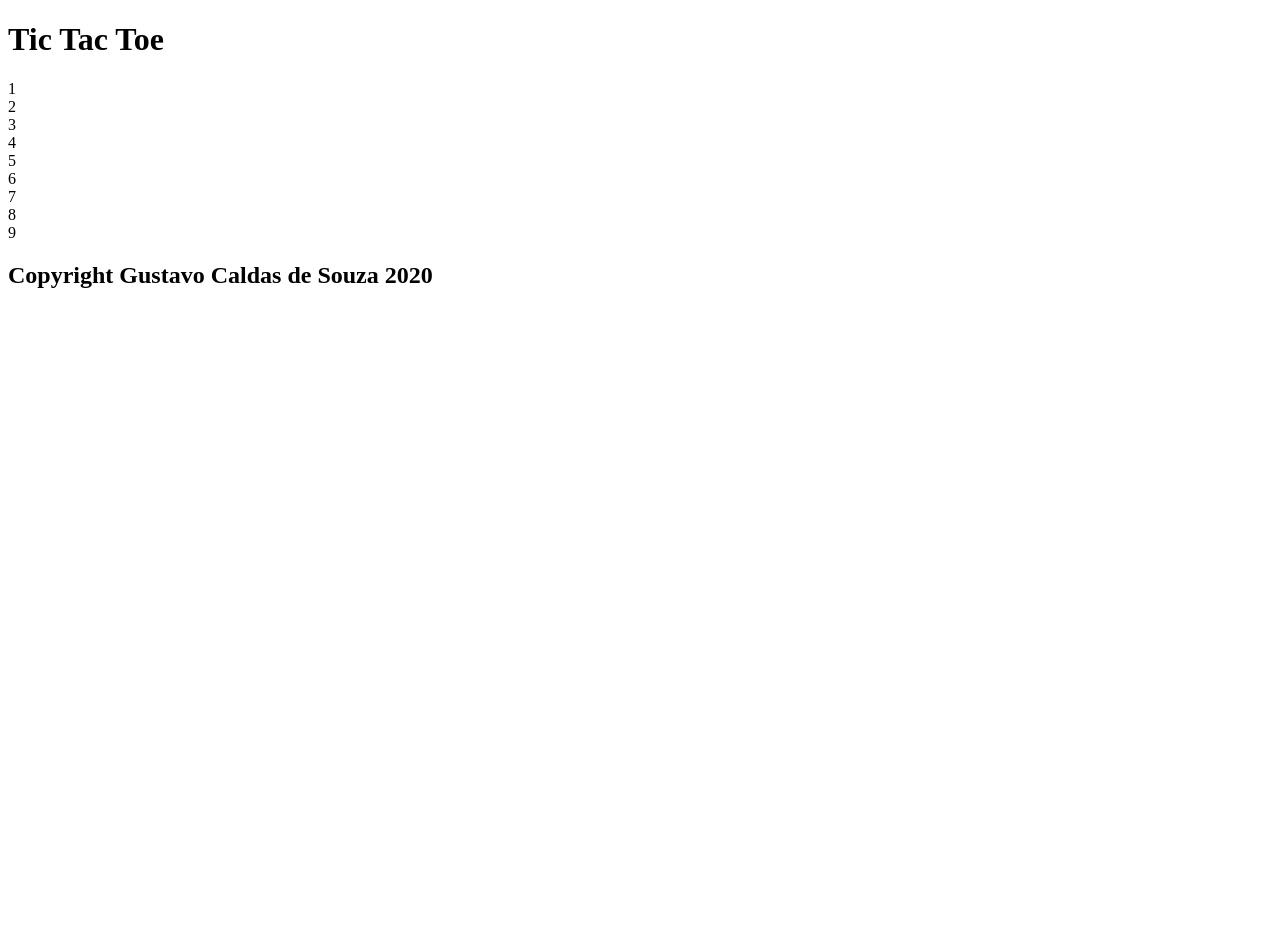
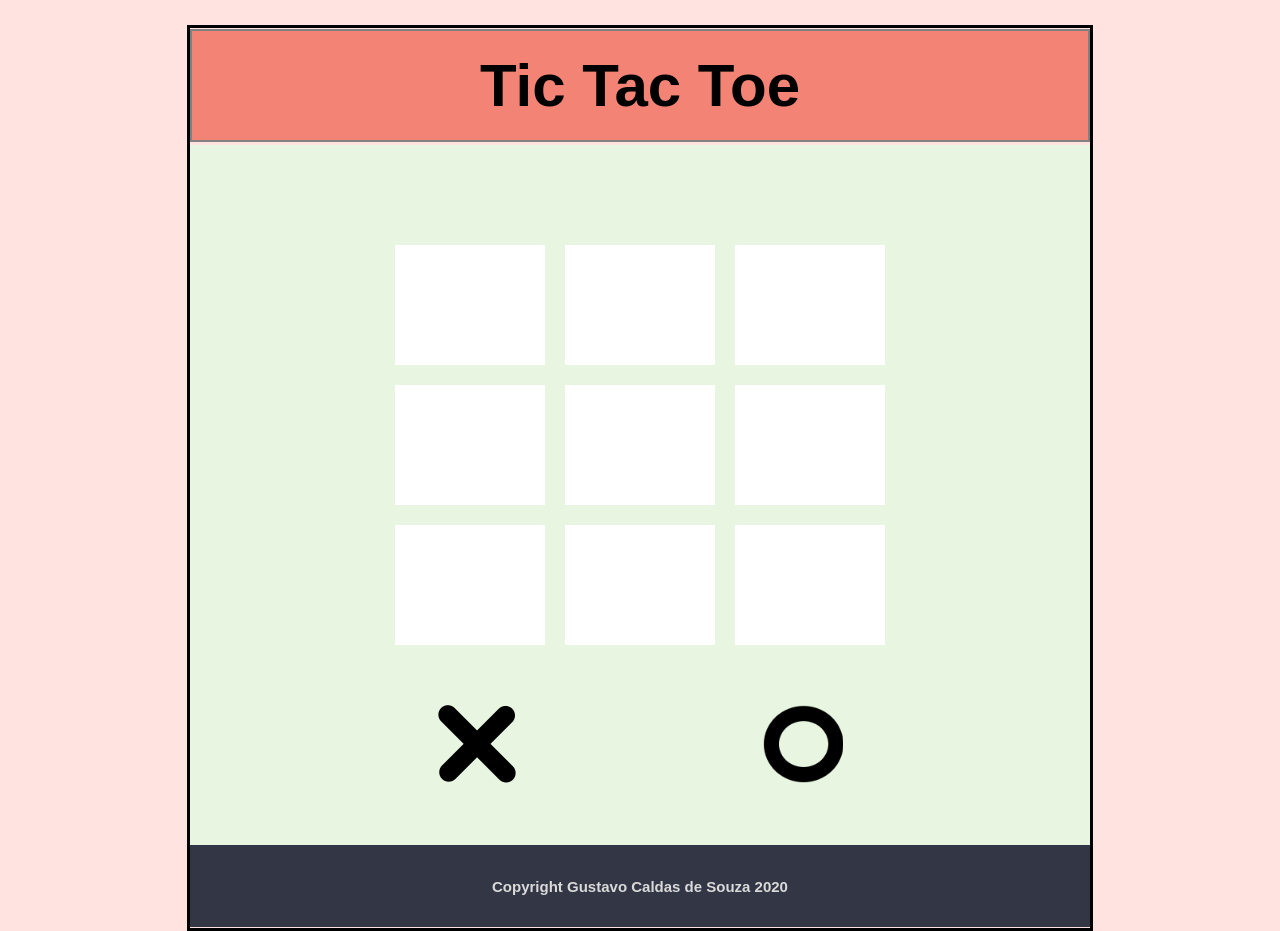
Before and after one commit to GustavoCaldas/TicTacToe, a plain HTML site: page index.html in a window 1280 px wide. Before the commit the page ends 800 px from the top, so only its background shows below. Drawn offline with Linux system fonts and the light colour scheme.

Commit message:
design 1.1

```diff
--- a/index.html
+++ b/index.html
@@ -3,7 +3,8 @@
 <head>
     <meta charset="UTF-8">
     <meta name="viewport" content="width=device-width, initial-scale=1.0">
-    <title>Document</title>
+    <link rel="stylesheet" href="./styles/style.css">
+    <title>Tic Tac Toe</title>
 </head>
 <body>
     <div id="container">
@@ -12,15 +13,19 @@
         </header>
         <main>
             <div id="grid">
-                <div id="pixel_0">1</div>
-                <div id="pixel_1">2</div>
-                <div id="pixel_2">3</div>
-                <div id="pixel_3">4</div>
-                <div id="pixel_4">5</div>
-                <div id="pixel_5">6</div>
-                <div id="pixel_6">7</div>
-                <div id="pixel_7">8</div>
-                <div id="pixel_8">9</div>
+                <div id="square_0" class="square"></div>
+                <div id="square_1" class="square"></div>
+                <div id="square_2" class="square"></div>
+                <div id="square_3" class="square"></div>
+                <div id="square_4" class="square"></div>
+                <div id="square_5" class="square"></div>
+                <div id="square_6" class="square"></div>
+                <div id="square_7" class="square"></div>
+                <div id="square_8" class="square"></div>
+            </div>
+            <div id="buttons">
+                <div id="button_x"></div>
+                <div id="button_o"></div>
             </div>
         </main>
         <footer>
--- /dev/null
+++ b/styles/style.css
@@ -0,0 +1,77 @@
+*{
+    margin: 0;
+    padding: 0;
+}
+body{
+    background-color: #FFE3E0;
+    font-family: Arial, Helvetica, sans-serif;
+}
+#container{
+    width: 900px;
+    height: 900px;
+    display: flex;
+    flex-direction: column;
+    margin: auto;
+    margin-top: 25px;
+    border: solid rgb(0, 0, 0) 3px;
+}
+header{
+    text-align: center;
+    font-size: 30px;
+    background-color: #F38375;
+    border: gray 2px solid;
+    margin-bottom: 3px;
+    margin-top: 1px;
+    padding: 20px;
+}
+#grid{
+    height: 600px;
+    background-color: #e1fce3c2;
+    display: grid;
+    grid-template-columns: 150px 150px 150px;
+    grid-template-rows: 120px 120px 120px;
+    grid-gap: 20px;
+    justify-content: center;
+    align-content: center;
+}
+.square{
+    background-color: white;
+}
+.square:hover{
+    background-color: rgb(248, 248, 248);
+}
+#buttons{
+    height: 100px;
+    background-color: #e1fce3c2;
+    display: flex;
+    flex-direction: row;
+    justify-content: space-evenly;
+}
+#button_x:hover, #button_o:hover{
+    background-color: white;
+}
+#button_x{
+    width: 80px;
+    height: 78px;
+    background-repeat: no-repeat;
+    background-image: url("../assets/icns/X.png");
+    margin-top: -40px;
+}
+#button_o{
+    width: 80px;
+    height: 78px;
+    background-size: cover;
+    background-repeat: no-repeat;
+    background-image: url("../assets/icns/O.png");
+    margin-top: -40px;
+}
+footer{
+    background-color: #333745;
+    color: rgb(218, 218, 218);
+    display: flex;
+    justify-content: center;
+    flex-direction: row;
+    align-items: center;
+    height: 82px;
+    font-size: 10px;
+}
```
Also changed, not shown: assets/icns/O.png (added), assets/icns/X.png (added).
